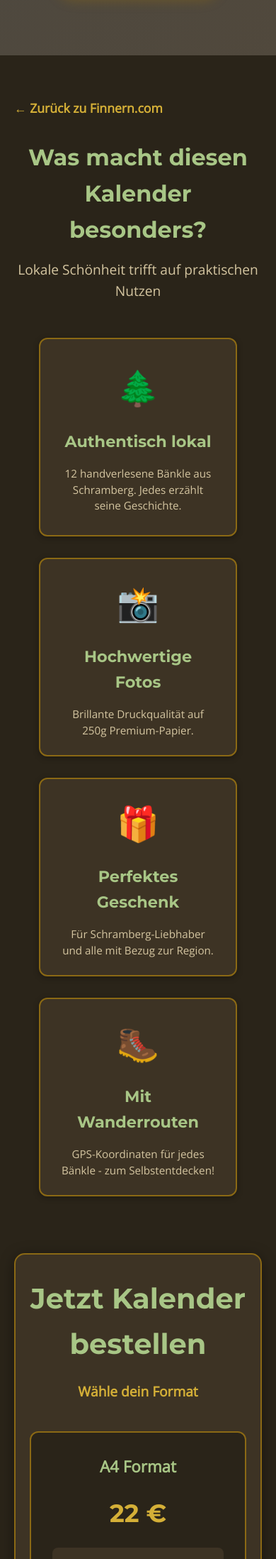
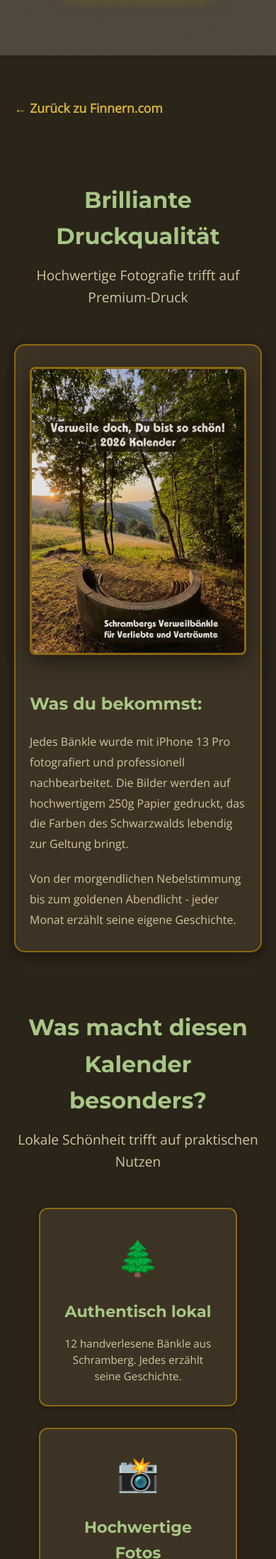
Before and after one commit to finnern/finnern.github.io, a Jekyll site: the page baenkle.html, which Jekyll copies as it is, in a window 390 px wide. Shown: the part 550-2747 px from the top of the page at 71% size. Built offline with Jekyll 4.4.1, drawn with Linux system fonts in a browser that asks for light colours; grey boxes are pictures that could not be loaded.

Commit message:
Update baenkle.html Update Now with embed form

```diff
--- a/baenkle.html
+++ b/baenkle.html
@@ -10,6 +10,10 @@
             margin: 0;
             padding: 0;
             box-sizing: border-box;
+        }
+
+        html {
+            scroll-behavior: smooth;
         }
 
         body {
@@ -91,6 +95,52 @@
             max-width: 1200px;
             margin: 0 auto;
             padding: 60px 20px;
+        }
+
+        /* Calendar Preview Section */
+        .calendar-preview {
+            margin: 60px 0 80px 0;
+        }
+
+        .preview-container {
+            display: flex;
+            gap: 50px;
+            align-items: center;
+            background: #3d3324;
+            border: 2px solid #8B6914;
+            border-radius: 15px;
+            padding: 50px;
+            box-shadow: 0 4px 20px rgba(0,0,0,0.4);
+        }
+
+        .calendar-image {
+            max-width: 450px;
+            width: 100%;
+            height: auto;
+            border-radius: 8px;
+            box-shadow: 0 8px 30px rgba(0,0,0,0.5);
+            border: 3px solid #8B6914;
+            transition: transform 0.3s ease;
+        }
+
+        .calendar-image:hover {
+            transform: scale(1.02);
+        }
+
+        .preview-details {
+            flex: 1;
+            color: #d4c5a0;
+        }
+
+        .preview-details h3 {
+            color: #a8c686;
+            font-size: 1.8em;
+            margin-bottom: 20px;
+        }
+
+        .preview-details p {
+            font-size: 1.1em;
+            line-height: 1.8;
         }
 
         /* Section Headers */
@@ -194,6 +244,10 @@
             padding: 30px;
             width: 300px;
             transition: all 0.3s ease;
+            cursor: pointer;
+            text-decoration: none;
+            color: inherit;
+            display: block;
         }
 
         .price-card:hover {
@@ -229,6 +283,20 @@
 
         .format-specs div {
             padding: 5px 0;
+        }
+
+        .order-form-container {
+            margin-top: 40px;
+            background: #2a2419;
+            border-radius: 12px;
+            padding: 20px;
+            border: 2px solid #8B6914;
+        }
+
+        .order-form-container iframe {
+            width: 100%;
+            border: none;
+            border-radius: 8px;
         }
 
         .shipping-note {
@@ -375,6 +443,23 @@
                 font-size: 2em;
             }
 
+            .preview-container {
+                flex-direction: column;
+                padding: 30px 20px;
+            }
+
+            .calendar-image {
+                max-width: 100%;
+            }
+
+            .preview-details h3 {
+                font-size: 1.5em;
+            }
+
+            .preview-details p {
+                font-size: 1em;
+            }
+
             .order-section, .stories {
                 padding: 30px 20px;
             }
@@ -387,6 +472,10 @@
             .price-card {
                 width: 100%;
                 max-width: 350px;
+            }
+
+            .order-form-container iframe {
+                height: 2500px;
             }
 
             .price {
@@ -412,6 +501,23 @@
 
     <div class="container">
         <a href="/" class="back-link">← Zurück zu Finnern.com</a>
+
+        <!-- Calendar Preview Section -->
+        <div class="calendar-preview">
+            <div class="section-header">
+                <h2>Brilliante Druckqualität</h2>
+                <p>Hochwertige Fotografie trifft auf Premium-Druck</p>
+            </div>
+
+            <div class="preview-container">
+                <img src="kalender-cover.jpg" alt="Verweilbänkle Kalender 2026 Titelseite" class="calendar-image">
+                <div class="preview-details">
+                    <h3>Was du bekommst:</h3>
+                    <p>Jedes Bänkle wurde mit iPhone 13 Pro fotografiert und professionell nachbearbeitet. Die Bilder werden auf hochwertigem 250g Papier gedruckt, das die Farben des Schwarzwalds lebendig zur Geltung bringt.</p>
+                    <p style="margin-top: 20px;">Von der morgendlichen Nebelstimmung bis zum goldenen Abendlicht - jeder Monat erzählt seine eigene Geschichte.</p>
+                </div>
+            </div>
+        </div>
 
         <!-- Features -->
         <div class="section-header">
@@ -446,12 +552,12 @@
         </div>
 
         <!-- Order Section -->
-        <div class="order-section" id="bestellen">
+        <div class="order-section">
             <h2>Jetzt Kalender bestellen</h2>
             <p style="font-size: 1.2em; color: #D4AF37; margin-bottom: 20px;"><strong>Wähle dein Format</strong></p>
 
             <div class="pricing-options">
-                <div class="price-card">
+                <a href="#bestellen" class="price-card">
                     <div class="format-label">A4 Format</div>
                     <div class="price">22 €</div>
                     <div class="format-specs">
@@ -461,9 +567,9 @@
                         <div>🔗 Wire-O Bindung</div>
                         <div>🏠 Ideal für Wand & Schreibtisch</div>
                     </div>
-                </div>
+                </a>
 
-                <div class="price-card">
+                <a href="#bestellen" class="price-card">
                     <div class="format-label">A3 Format</div>
                     <div class="price">30 €</div>
                     <div class="format-specs">
@@ -473,7 +579,7 @@
                         <div>🔗 Wire-O Bindung</div>
                         <div>⭐ Maximale Bildwirkung</div>
                     </div>
-                </div>
+                </a>
             </div>
 
             <div class="shipping-note">
@@ -485,7 +591,15 @@
                 </p>
             </div>
 
-            <a href="https://forms.gle/NNYwqJdG8178aShVA" target="_blank" class="hero-cta" style="margin-top: 30px;">Jetzt bestellen</a>
+            <div class="order-form-container" id="bestellen">
+                <iframe src="https://docs.google.com/forms/d/e/1FAIpQLSd6bVwAfXW5RANQNO9Sldopw-HIRzRqTFY4Y2EfD5Od5TUwWA/viewform?embedded=true"
+                        width="640"
+                        height="2372"
+                        marginheight="0"
+                        marginwidth="0">
+                    Loading…
+                </iframe>
+            </div>
         </div>
 
         <!-- Stories Section -->
```
